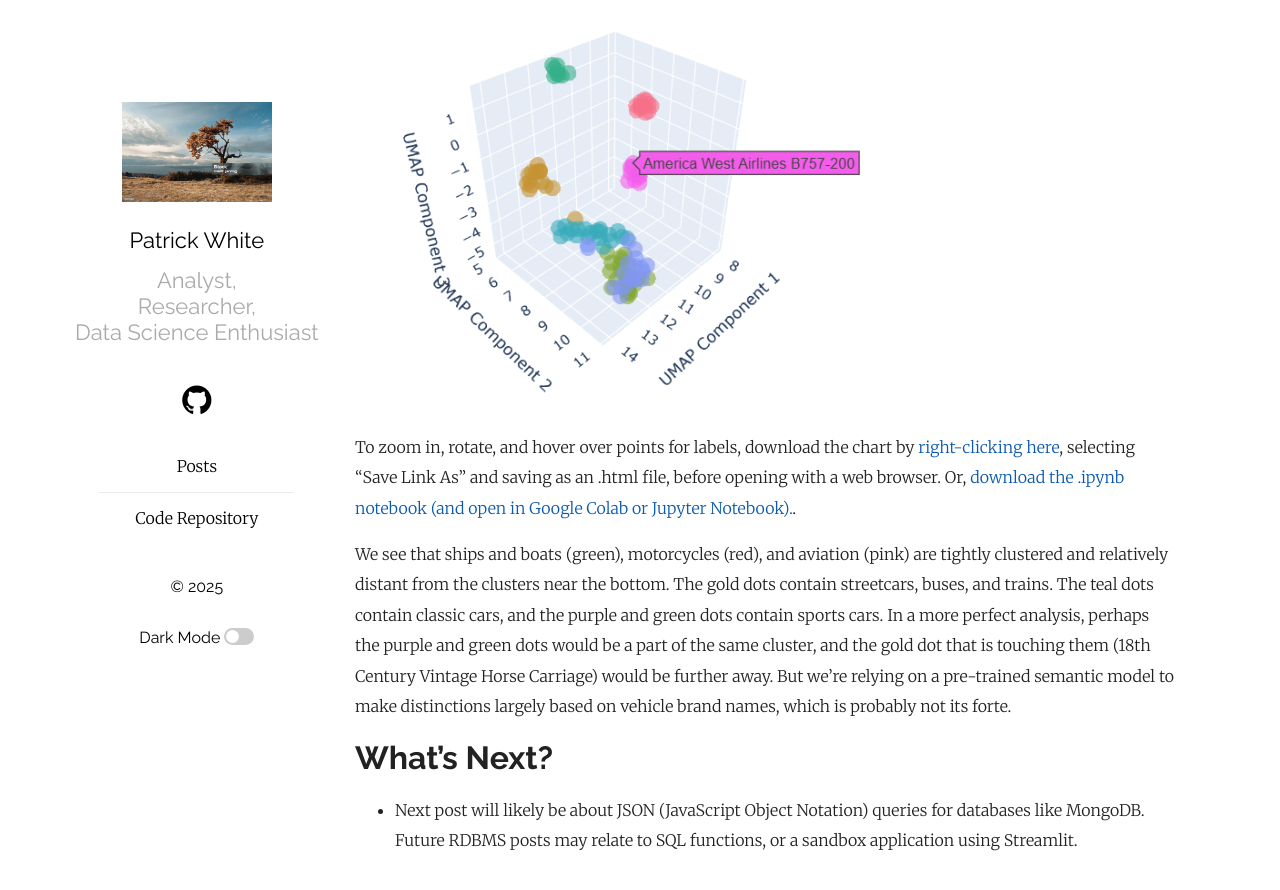
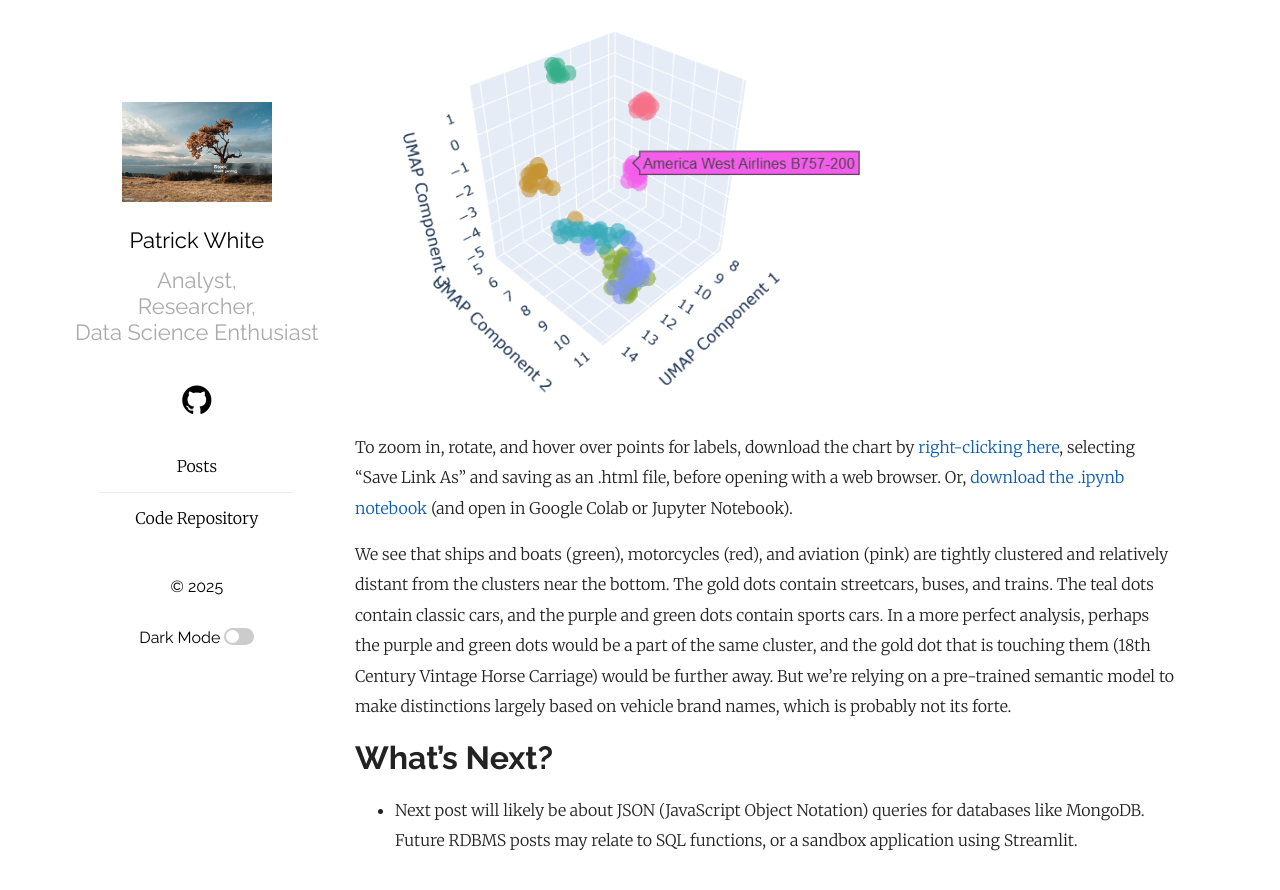
Before and after one commit to pw598/pw598.github.io, a Jekyll site: the page built from _posts/2025-05-14-MySQL-via-Shell-and-Python.md, in a window 1280 px wide and 900 px high, scrolled down 29070 px. Shown: the top 890 px of the window. Built offline with Jekyll 4.4.1, drawn with Linux system fonts in a browser that asks for light colours.

Commit message:
Add files via upload

```diff
--- a/_posts/2025-05-14-MySQL-via-Shell-and-Python.md
+++ b/_posts/2025-05-14-MySQL-via-Shell-and-Python.md
@@ -1135,7 +1135,7 @@
 <img src="https://raw.githubusercontent.com/pw598/pw598.github.io/main/_posts/images/plotly_cht.png" style="height: 400px; width:auto;">
 
 
-To zoom in, rotate, and hover over points for labels, download the chart by <a href="https://github.com/pw598/pw598.github.io/blob/main/_posts/images/plotly_chart.html" download="plotly_chart.html">right-clicking here</a>, selecting "Save Link As" and saving as an .html file, before opening with a web browser. Or, <a href="https://github.com/pw598/Articles/blob/main/notebooks/MySQL_via_Shell_and_Python.ipynb">download the .ipynb notebook (and open in Google Colab or Jupyter Notebook).</a>.
+To zoom in, rotate, and hover over points for labels, download the chart by <a href="https://github.com/pw598/pw598.github.io/blob/main/_posts/images/plotly_chart.html" download="plotly_chart.html">right-clicking here</a>, selecting "Save Link As" and saving as an .html file, before opening with a web browser. Or, <a href="https://github.com/pw598/Articles/blob/main/notebooks/MySQL_via_Shell_and_Python.ipynb">download the .ipynb notebook</a> (and open in Google Colab or Jupyter Notebook).
 
 We see that ships and boats (green), motorcycles (red), and aviation (pink) are tightly clustered and relatively distant from the clusters near the bottom. The gold dots contain streetcars, buses, and trains. The teal dots contain classic cars, and the purple and green dots contain sports cars. In a more perfect analysis, perhaps the purple and green dots would be a part of the same cluster, and the gold dot that is touching them (18th Century Vintage Horse Carriage) would be further away. But we're relying on a pre-trained semantic model to make distinctions largely based on vehicle brand names, which is probably not its forte.
 
```
